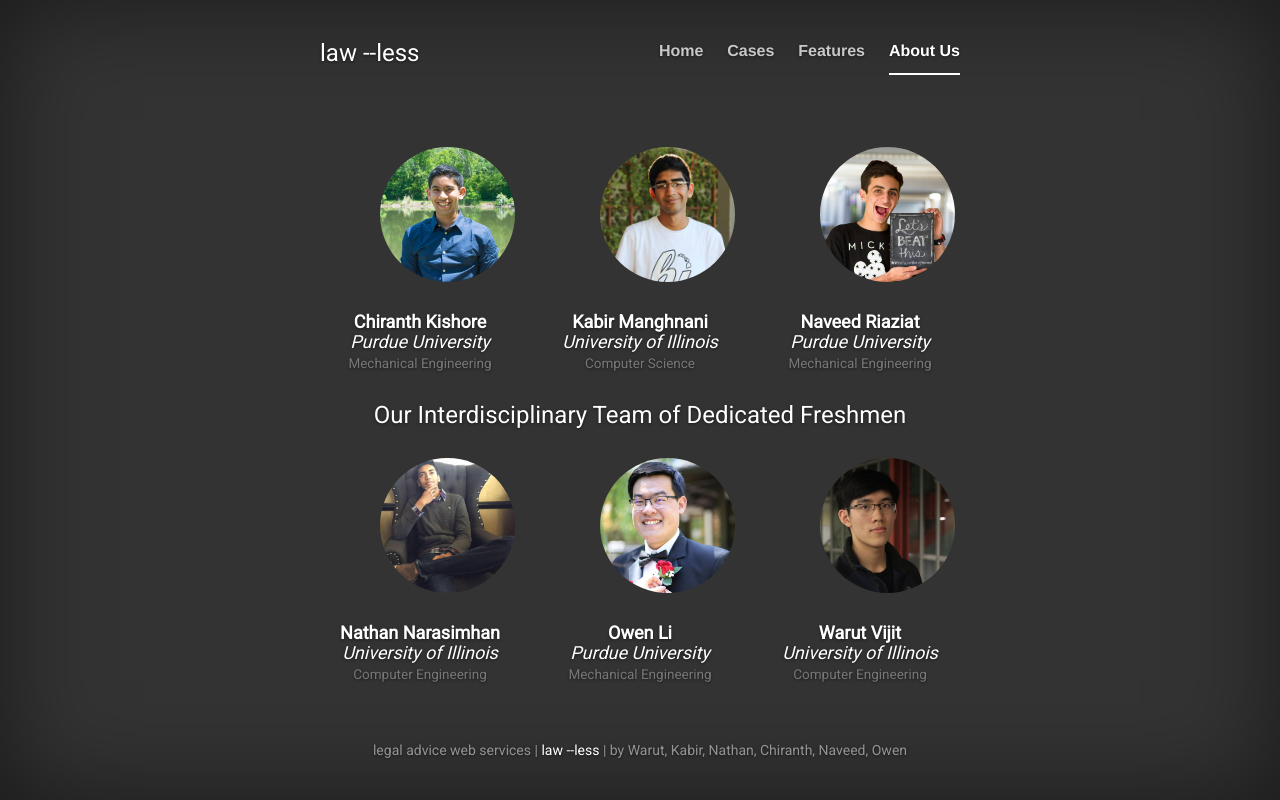
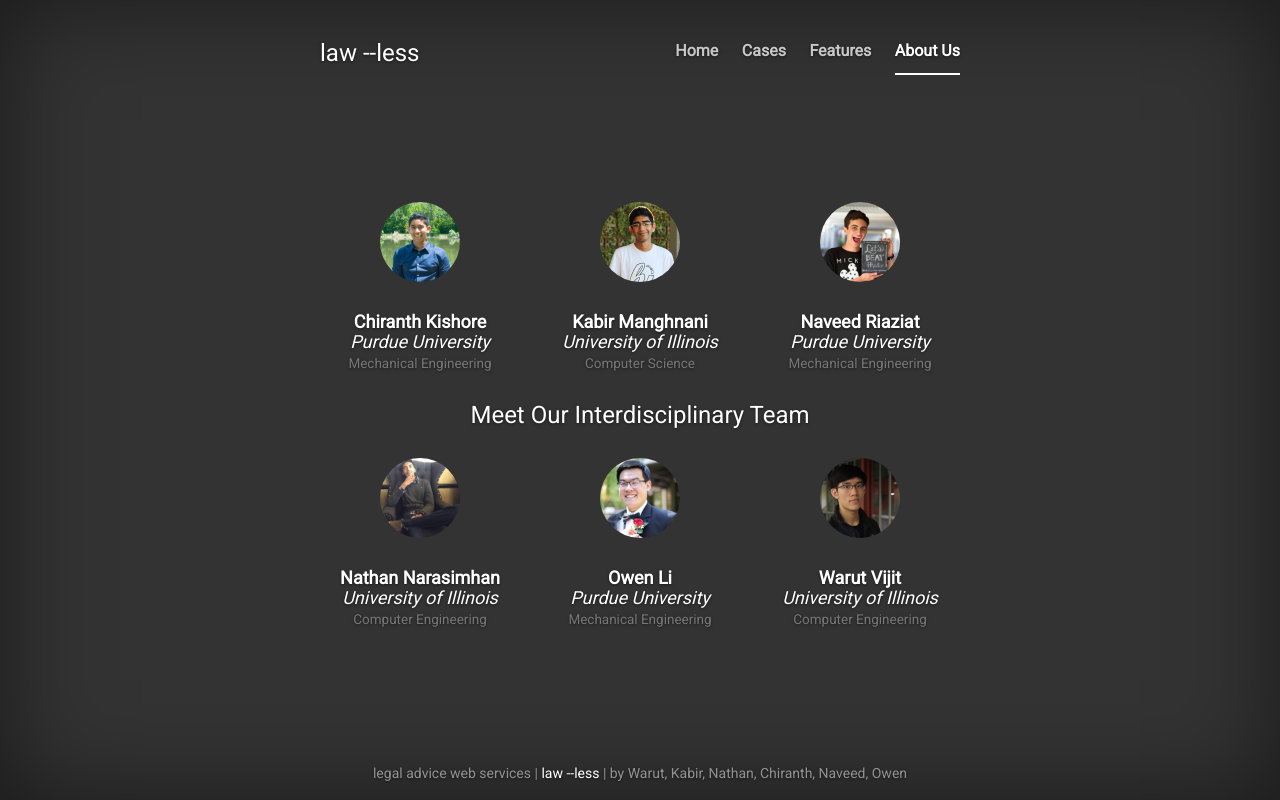
Before and after one commit to warut-vijit/law__--less, a Flask app: page /aboutus in a window 1280 px wide. Run offline with Flask 2, Linux system fonts and the light colour scheme; some libraries are stand-ins or nearby versions.

Commit message:
bootstrap edits

```diff
--- a/static/styles/cover.css
+++ b/static/styles/cover.css
@@ -33,8 +33,6 @@
   color: #fff;
   text-align: center;
   text-shadow: 0 1px 3px rgba(0,0,0,.5);
-}
-p, h1, h2, h3, h4 {
   font-family: 'Roboto', sans-serif;
 }
 
--- a/templates/aboutus.html
+++ b/templates/aboutus.html
@@ -34,7 +34,7 @@
 
   </head>
 
-  <body>
+  <body style="font-family: 'Roboto', sans-serif">
 
     <div class="site-wrapper">
 
@@ -56,44 +56,16 @@
             </div>
           </div>
 
-          <!--<div class="inner cover">
-              <br><br>
-              <div class="col-xs-4 col-sm-4 col-md-4 col-lg-4">
-                <img src="{{url_for('static', filename='icons/Chiranth.jpg')}}" class="img-responsive img-circle" style:"width:100%;height:20px;" alt="Chiranth Kishore">
-                <br><h4><b>Chiranth Kishore</b><br><i>Purdue University</i><br><small>Mechanical Engineering</small></h4>
-              </div>
-              <div class="col-xs-4 col-sm-4 col-md-4 col-lg-4">
-                <img src="{{url_for('static', filename='icons/Kabir.jpg')}}" class="img-responsive img-circle" style:"width:100%" alt="Kabir Manghnani">
-                <br><h4><b>Kabir Manghnani</b><br><i>University of Illinois</i><br><small>Computer Science</small></h4>
-              </div>
-              <div class="col-xs-4 col-sm-4 col-md-4 col-lg-4">
-                <img src="{{url_for('static', filename='icons/Naveed.jpg')}}" class="img-responsive img-circle" style:"width:100%" alt="Naveed Riaziat">
-                <br><h4><b>Naveed Riaziat</b><br><i>Purdue University</i><br><small>Mechanical Engineering</small></h4>
-              </div>
-              <div class="col-xs-4 col-sm-4 col-md-4 col-lg-4">
-                <img src="{{url_for('static', filename='icons/Nathan.jpg')}}" class="img-responsive img-circle" style:"width:100%" alt="Nathan Narasimhan">
-                <br><h4><b>Nathan Narasimhan</b><br><i>University of Illinois</i><br><small>Computer Engineering</small></h4>
-              </div>
-              <div class="col-xs-4 col-sm-4 col-md-4 col-lg-4">
-                <img src="{{url_for('static', filename='icons/Owen.jpg')}}" class="img-responsive img-circle" style:"width:100%" alt="Owen Li">
-                <br><h4><b>Owen Li</b><br><i>Purdue University</i><br><small>Mechanical Engineering</small></h4>
-              </div>
-              <div class="col-xs-4 col-sm-4 col-md-4 col-lg-4">
-                <img src="{{url_for('static', filename='icons/Warut.jpg')}}" class="img-responsive img-circle" style:"width:100%" alt="Warut Vijit">
-                <br><h4><b>Warut Vijit</b><br><i>University of Illinois</i><br><small>Computer Engineering</small></h4>
-              </div>
-          </div>-->
-
           <div class="inner cover">
               <br><br>
 
-              <div class="col-xs-3 col-xs-offset-1 col-sm-3 col-sm-offset-1 col-md-3 col-md-offset-1 col-lg-3 col-lg-offset-1">
+              <div class="col-xs-2 col-xs-offset-1 col-sm-2 col-sm-offset-1 col-md-2 col-md-offset-1 col-lg-2 col-lg-offset-1">
                 <img src="{{url_for('static', filename='icons/Chiranth.jpg')}}" class="img-responsive img-circle" style:"width:100%;height:20px;" alt="Chiranth Kishore">
               </div>
-              <div class="col-xs-3 col-xs-offset-1 col-sm-3 col-sm-offset-1 col-md-3 col-md-offset-1 col-lg-3 col-lg-offset-1">
+              <div class="col-xs-2 col-xs-offset-2 col-sm-2 col-sm-offset-2 col-md-2 col-md-offset-2 col-lg-2 col-lg-offset-2">
                 <img src="{{url_for('static', filename='icons/Kabir.jpg')}}" class="img-responsive img-circle" style:"width:100%" alt="Kabir Manghnani">
               </div>
-              <div class="col-xs-3 col-xs-offset-1 col-sm-3 col-sm-offset-1 col-md-3 col-md-offset-1 col-lg-3 col-lg-offset-1">
+              <div class="col-xs-2 col-xs-offset-2 col-sm-2 col-sm-offset-2 col-md-2 col-md-offset-2 col-lg-2 col-lg-offset-2">
                 <img src="{{url_for('static', filename='icons/Naveed.jpg')}}" class="img-responsive img-circle" style:"width:100%" alt="Naveed Riaziat">
               </div>
 
@@ -108,18 +80,18 @@
               </div>
 
               <div class="col-xs-12 col-sm-12 col-md-12 col-lg-12" style="background-color:0,0,0,1;">
-                <h3>Our Interdisciplinary Team of Dedicated Freshmen</h3>
+                <h3>Meet Our Interdisciplinary Team</h3>
                 <br>
               </div>
 
-              <div class="col-xs-3 col-xs-offset-1 col-sm-3 col-sm-offset-1 col-md-3 col-md-offset-1 col-lg-3 col-lg-offset-1">
-                <img src="{{url_for('static', filename='icons/Nathan.jpg')}}" class="img-responsive img-circle" style:"width:100%" alt="Nathan Narasimhan">
+              <div class="col-xs-2 col-xs-offset-1 col-sm-2 col-sm-offset-1 col-md-2 col-md-offset-1 col-lg-2 col-lg-offset-1">
+                <img src="{{url_for('static', filename='icons/Nathan.jpg')}}" class="img-responsive img-circle" style:"width:100%;height:20px;" alt="Chiranth Kishore">
               </div>
-              <div class="col-xs-3 col-xs-offset-1 col-sm-3 col-sm-offset-1 col-md-3 col-md-offset-1 col-lg-3 col-lg-offset-1">
-                <img src="{{url_for('static', filename='icons/Owen.jpg')}}" class="img-responsive img-circle" style:"width:100%" alt="Owen Li">
+              <div class="col-xs-2 col-xs-offset-2 col-sm-2 col-sm-offset-2 col-md-2 col-md-offset-2 col-lg-2 col-lg-offset-2">
+                <img src="{{url_for('static', filename='icons/Owen.jpg')}}" class="img-responsive img-circle" style:"width:100%" alt="Kabir Manghnani">
               </div>
-              <div class="col-xs-3 col-xs-offset-1 col-sm-3 col-sm-offset-1 col-md-3 col-md-offset-1 col-lg-3 col-lg-offset-1">
-                <img src="{{url_for('static', filename='icons/Warut.jpg')}}" class="img-responsive img-circle" style:"width:100%" alt="Warut Vijit">
+              <div class="col-xs-2 col-xs-offset-2 col-sm-2 col-sm-offset-2 col-md-2 col-md-offset-2 col-lg-2 col-lg-offset-2">
+                <img src="{{url_for('static', filename='icons/Warut.jpg')}}" class="img-responsive img-circle" style:"width:100%" alt="Naveed Riaziat">
               </div>
 
               <div class="col-xs-4 col-sm-4 col-md-4 col-lg-4">
@@ -134,7 +106,7 @@
           </div>
 
           <div class="mastfoot">
-            <div class="inner">
+            <div class="inner" style="padding-bottom:1%">
               <p>legal advice web services | <a href="http://devpost.com">law --less</a> | by Warut, Kabir, Nathan, Chiranth, Naveed, Owen</p>
             </div>
           </div>
--- a/templates/cases.html
+++ b/templates/cases.html
@@ -38,7 +38,7 @@
 
   </head>
 
-  <body>
+  <body style="font-family: 'Roboto', sans-serif">
 
     <div class="site-wrapper">
 
@@ -66,7 +66,7 @@
           </div>
 
           <div class="mastfoot">
-            <div class="inner">
+            <div class="inner" style="padding-bottom:1%">
               <p>legal advice web services | <a href="http://devpost.com">law --less</a> | by Warut, Kabir, Nathan, Chiranth, Naveed, Owen</p>
             </div>
           </div>
--- a/templates/features.html
+++ b/templates/features.html
@@ -35,7 +35,7 @@
 
   </head>
 
-  <body>
+  <body style="font-family: 'Roboto', sans-serif">
 
     <div class="site-wrapper">
 
@@ -66,7 +66,7 @@
           </div>
 
           <div class="mastfoot">
-            <div class="inner">
+            <div class="inner" style="padding-bottom:1%">
               <p>legal advice web services | <a href="http://devpost.com">law --less</a> | by Warut, Kabir, Nathan, Chiranth, Naveed, Owen</p>
             </div>
           </div>
--- a/templates/index.html
+++ b/templates/index.html
@@ -34,7 +34,7 @@
 
   </head>
 
-  <body>
+  <body style="font-family: 'Roboto', sans-serif">
 
     <div class="site-wrapper">
 
@@ -65,7 +65,7 @@
           </div>
 
           <div class="mastfoot">
-            <div class="inner">
+            <div class="inner" style="padding-bottom:1%">
               <p>legal advice web services | <a href="http://devpost.com">law --less</a> | by Warut, Kabir, Nathan, Chiranth, Naveed, Owen</p>
             </div>
           </div>
```
